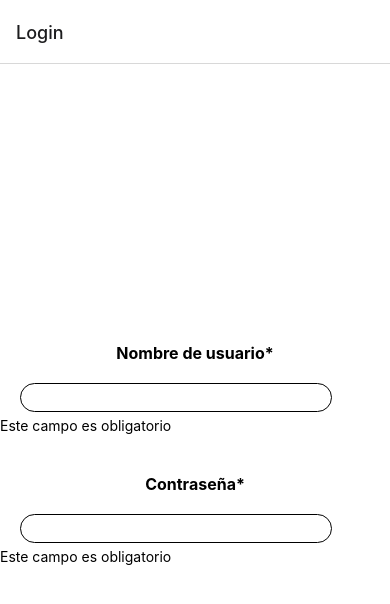
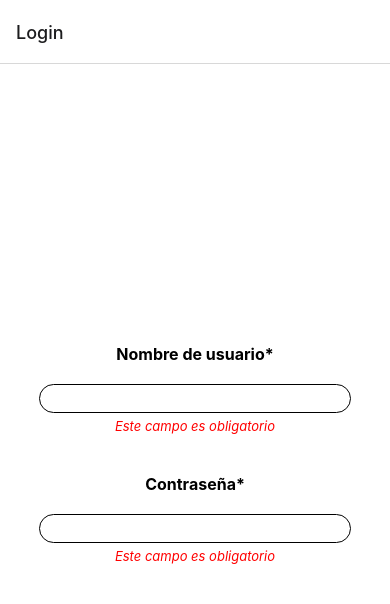
Before and after one commit to johanncepeda9816/pocapp, a React Native app: screen /Login in a window 390 px wide. Shown: the top 604 px of the page. Built offline with nearby package versions, Linux system fonts and the light colour scheme.

Commit message:
Custom error component

```diff
--- /dev/null
+++ b/src/commons/components/forms/CustomError.tsx
@@ -0,0 +1,22 @@
+import { ReactNode } from "react";
+import { StyleSheet, Text } from "react-native";
+import { ERROR } from "../../constants/Colors";
+
+interface ICustomError {
+  children: string;
+}
+
+export default function CustomError(props: ICustomError) {
+  const { children } = props;
+
+  return <Text style={styles.error}>{children}</Text>;
+}
+
+const styles = StyleSheet.create({
+  error: {
+    color: ERROR,
+    fontSize: 13,
+    fontStyle: "italic",
+    textAlign: "center",
+  },
+});
--- a/src/commons/components/forms/CustomTextInput.tsx
+++ b/src/commons/components/forms/CustomTextInput.tsx
@@ -6,6 +6,7 @@ import {
   TextInputProps,
   Text,
 } from "react-native";
+import CustomError from "./CustomError";
 import CustomLabel from "./CustomLabel";
 
 interface ICustomTextInput extends TextInputProps {
@@ -25,7 +26,9 @@ export default function CustomTextInput(props: ICustomTextInput) {
         autoCapitalize="none"
         autoCorrect={false}
       />
-      {value?.length === 0 && <Text>Este campo es obligatorio</Text>}
+      {value?.length === 0 && (
+        <CustomError>Este campo es obligatorio</CustomError>
+      )}
     </View>
   );
 }
@@ -43,5 +46,6 @@ const styles = StyleSheet.create({
     borderRadius: 20,
     borderColor: "#000",
     borderWidth: 1,
+    alignSelf: "center",
   },
 });
--- a/src/commons/constants/Colors.tsx
+++ b/src/commons/constants/Colors.tsx
@@ -1,3 +1,3 @@
-const ERROR = "#FFCCCC";
+const ERROR = "red";
 
 export { ERROR };
```
